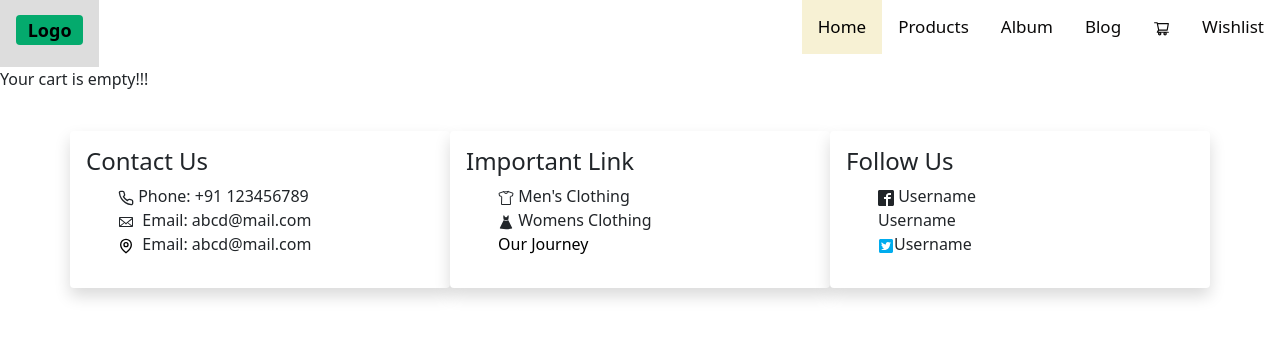
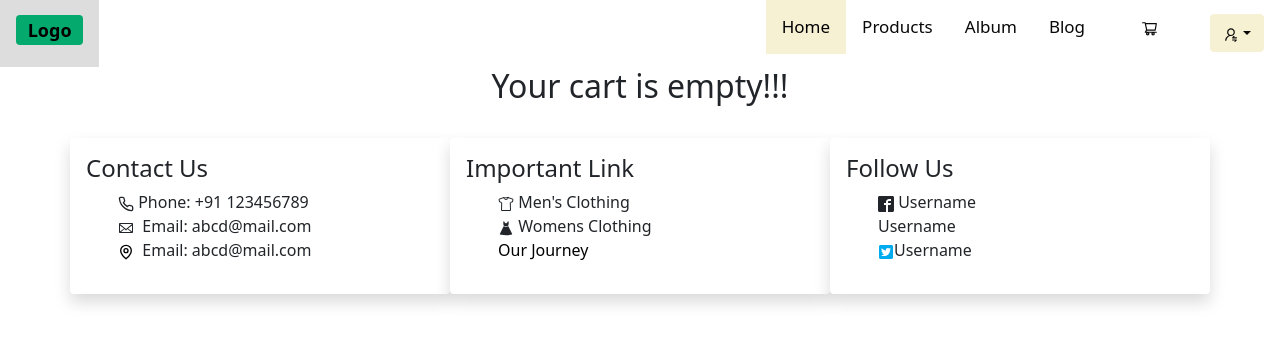
Before and after one commit to megha-n-bodke/shopping-cart, a React (Create React App) app: page /my-cart in a window 1280 px wide. Shown: the top 344 px of the page. Built offline with nearby package versions, Linux system fonts and the light colour scheme.

Commit message:
Login Menu

```diff
--- a/src/Components/Header/Header.jsx
+++ b/src/Components/Header/Header.jsx
@@ -1,28 +1,14 @@
 import React, {lazy,Suspense} from 'react';
 import './Utils.css'
 import {useState } from 'react';
-import Home from '../../pages/home/Home';
-import { HiOutlineUser } from "react-icons/hi";
-import { AiOutlineShoppingCart } from "react-icons/ai";
-import { GiHamburgerMenu } from "react-icons/gi";
+import { AiOutlineShoppingCart, AiOutlineUser, AiOutlineUserSwitch } from 'react-icons/ai';
+import { GiHamburgerMenu } from 'react-icons/gi';
 import {
-    BrowserRouter as Router,
-    Switch,
-    Route,
     Link,
     withRouter
 } from "react-router-dom";
-// import Products from '../../pages/products/Products';
-// import Albums from '../../pages/albums/Albums';
-import MyCart from '../../pages/my-cart/MyCart';
-import LoginPage from '../Login/LoginPage';
-import MyWishList from '../../pages/my-wish-list/MyWishList';
-import Blog from '../../pages/blog/Blog';
-import OurJourney from '../../pages/journey/OurJourney';
-import blogdetails from '../../pages/blog/Blogdetails';
-import Blogdetails from '../../pages/blog/Blogdetails';
-import Err_Boundary from '../ErrorBoundary/ErrorBoundary';
-import ProductDetails from '../ProductList/ProductDetails';
+import { Badge, Button, Dropdown, DropdownButton } from 'react-bootstrap';
+import { useSelector } from 'react-redux';
 
 
 //Lazy loading
@@ -37,12 +23,40 @@ const Albums = lazy(() =>
   .then(() => import('../../pages/products/Products')) });
 
 
-
     const Header = () => {
     const [hmbgicon, sethmbgIcon] = useState(false);
-    let headertype = "topnav";
+    let headertype = 'topnav';
     const [toggleCls, settoggleCls] = useState(true);
-
+    const cart = useSelector(state => state.cart);
+    const user = useSelector(state => state.user);
+    let loginMenu = [];
+    if (user.token !== null) {
+        loginMenu.push(
+            // TODO
+                <Dropdown>
+            <Dropdown.Toggle variant="light">
+                <AiOutlineUser></AiOutlineUser>
+            </Dropdown.Toggle>
+            <Dropdown.Menu>
+                <Link to="/my-cart">My Cart</Link>
+                <Link to="/my-wish-list">My Wishlist</Link>
+                <Link to="/logout">Logout</Link>
+                </Dropdown.Menu>
+            </Dropdown>
+        );
+    } else {
+        loginMenu.push(
+            // TODO
+            <Dropdown>
+                <Dropdown.Toggle variant="light">
+                    <AiOutlineUserSwitch></AiOutlineUserSwitch>
+                </Dropdown.Toggle>
+                <Dropdown.Menu>
+                    <Link to="/login">Login</Link>
+                </Dropdown.Menu>
+            </Dropdown>
+        );
+    }
 
     return (
         <>
@@ -57,22 +71,27 @@ const Albums = lazy(() =>
                         <Link to="/blog">Blog</Link>
                         {/* <Link to="/journey">Our Journey</Link> */}
                         <Link to="/my-cart">
-                            <AiOutlineShoppingCart />
+                            {/* TODO Fix colour and position */}
+                            <Badge bg="danger">
+                                {Object.keys(cart).length}
+                            </Badge>
+                            <AiOutlineShoppingCart>
+                            </AiOutlineShoppingCart>
                         </Link>
-                        <Link to="/my-wish-list">Wishlist</Link>
-                        <a className="icon" onClick={() => { settoggleCls(!toggleCls) }}>
+                        <Link> {loginMenu} </Link>
+                        <a className="icon" onClick={() => {
+                            settoggleCls(!toggleCls);
+                        }}>
                             <i className="fa fa-bars"></i>
-                            <GiHamburgerMenu />
+                            <GiHamburgerMenu/>
                         </a>
-
                     </div>
-
                 </div>
             </withRouter>
             </Suspense>
         </>
     );
-}
+};
 
 
 export default Header;
--- /dev/null
+++ b/src/pages/logout/Logout.jsx
@@ -0,0 +1,5 @@
+const LogoutPage = () => {
+}
+
+
+export default LogoutPage;
--- a/src/pages/my-cart/MyCart.jsx
+++ b/src/pages/my-cart/MyCart.jsx
@@ -8,10 +8,10 @@ const MyCart = () => {
     const cart = useSelector(state => state.cart);
     if (Object.keys(cart).length === 0 && cart.constructor === Object) {
         return (
-            <div>
-                <p>Your cart is empty!!!</p>
-            </div>
-        )
+            <Container>
+                <h2 className="text-center">Your cart is empty!!!</h2>
+            </Container>
+        );
     } else {
         return (
             <Container>
@@ -24,8 +24,8 @@ const MyCart = () => {
                     </Col>
                 </Row>
             </Container>
-        )
+        );
     }
-}
+};
 
 export default MyCart;
```
Lines whose indentation alone changed are shown as unchanged.
